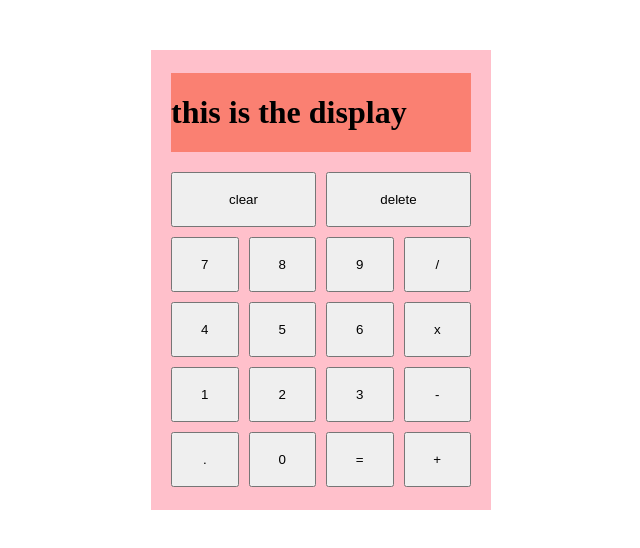
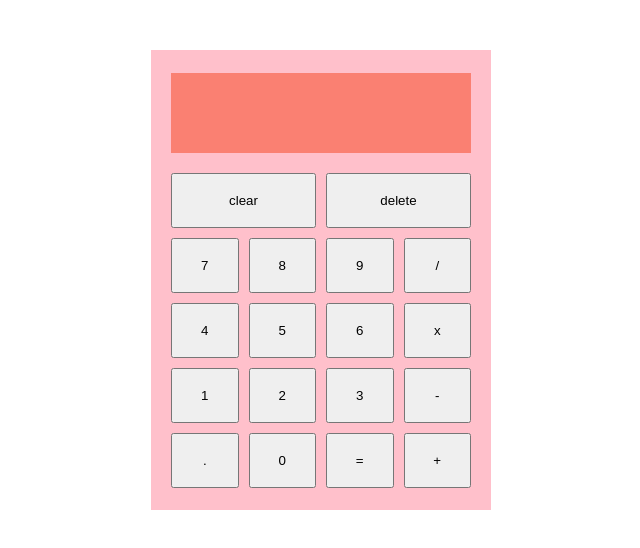
Before and after one commit to connieyzhu/odin-calculator, a plain HTML site: page index.html in a window 1280 px wide. Shown: the whole page, without its empty margins (319-959 px from the left). Drawn offline with Linux system fonts and the light colour scheme.

Commit message:
Set min-height for display

```diff
--- a/index.html
+++ b/index.html
@@ -9,7 +9,6 @@
 <body>
     <div id="container">
         <div id="display">
-            <h1>this is the display</h1>
         </div>
         <div id="buttons">
             <div id="largeButtons">
--- a/style.css
+++ b/style.css
@@ -18,6 +18,7 @@ body{
 
 #display{
     background-color: salmon;
+    min-height: 80px;
 }
 
 #buttons{
```
